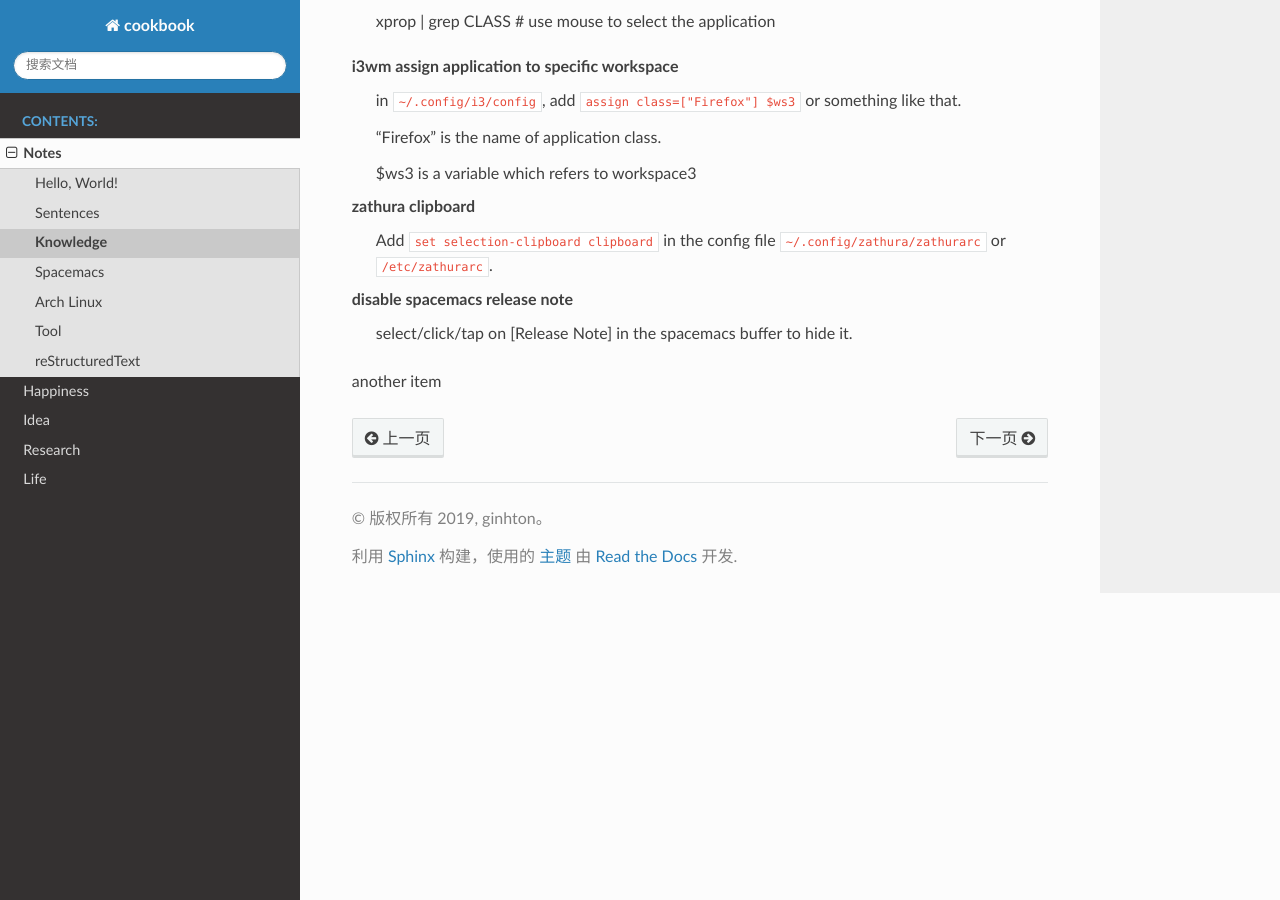
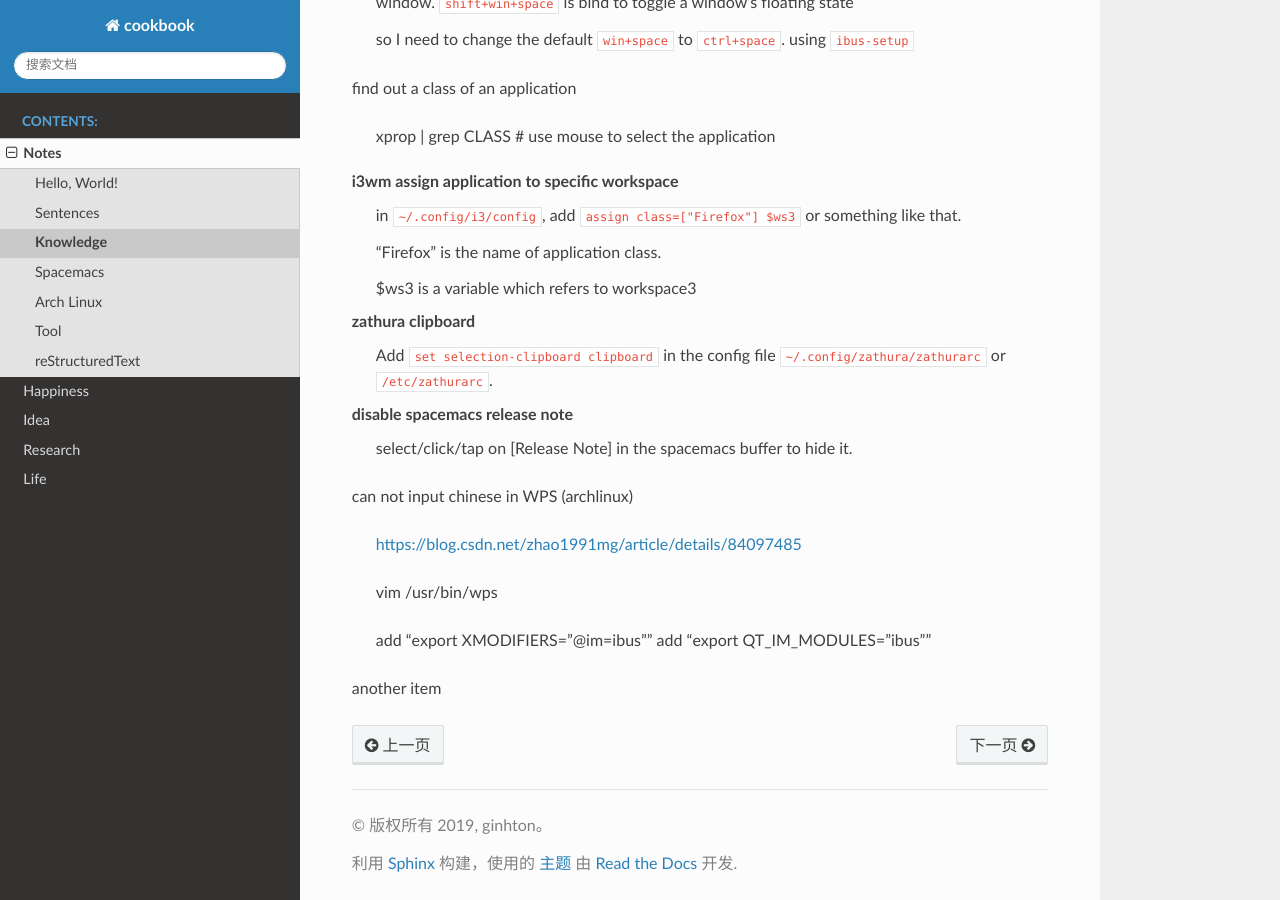
Before and after one commit to ginhton/cookbook, a Sphinx documentation site: the page built from source/notes/knowledge.rst, in a window 1280 px wide and 900 px high, scrolled down 7750 px. Built offline with Sphinx 7.4.7 and the Read the Docs theme 2.0.0, drawn with Linux system fonts in a browser that asks for light colours; some of the changed text lies outside the part shown.

```diff
--- a/source/notes/knowledge.rst
+++ b/source/notes/knowledge.rst
@@ -23,6 +23,12 @@ git submodule
   - git submodule update
   - git submodule update --init --recursive
   - GOOD example: http://blog.jqian.net/post/git-submodule.html
+
+
+git push/pull without password
+  - generate private/public key pair and add to ssh-agent
+  - git remote -v
+  - git remote set-url origin git@github.com:user/repo.git
 
 
 non-root access ttyUSB0
@@ -385,4 +391,14 @@ zathura clipboard
 disable spacemacs release note
   select/click/tap on [Release Note] in the spacemacs buffer to hide it.
 
+
+can not input chinese in WPS (archlinux)
+
+  https://blog.csdn.net/zhao1991mg/article/details/84097485
+
+  vim /usr/bin/wps
+
+  add "export XMODIFIERS="@im=ibus""
+  add "export QT_IM_MODULES="ibus""
+
 another item
```
